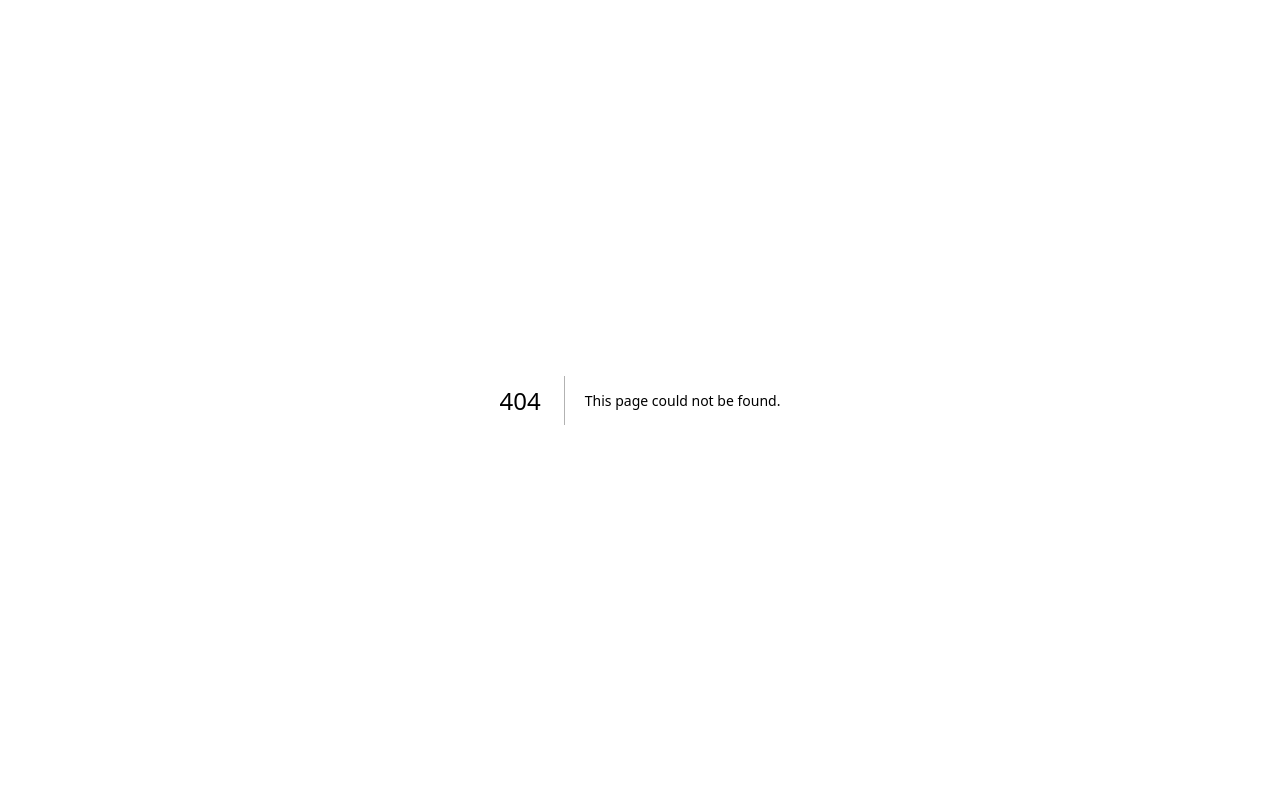
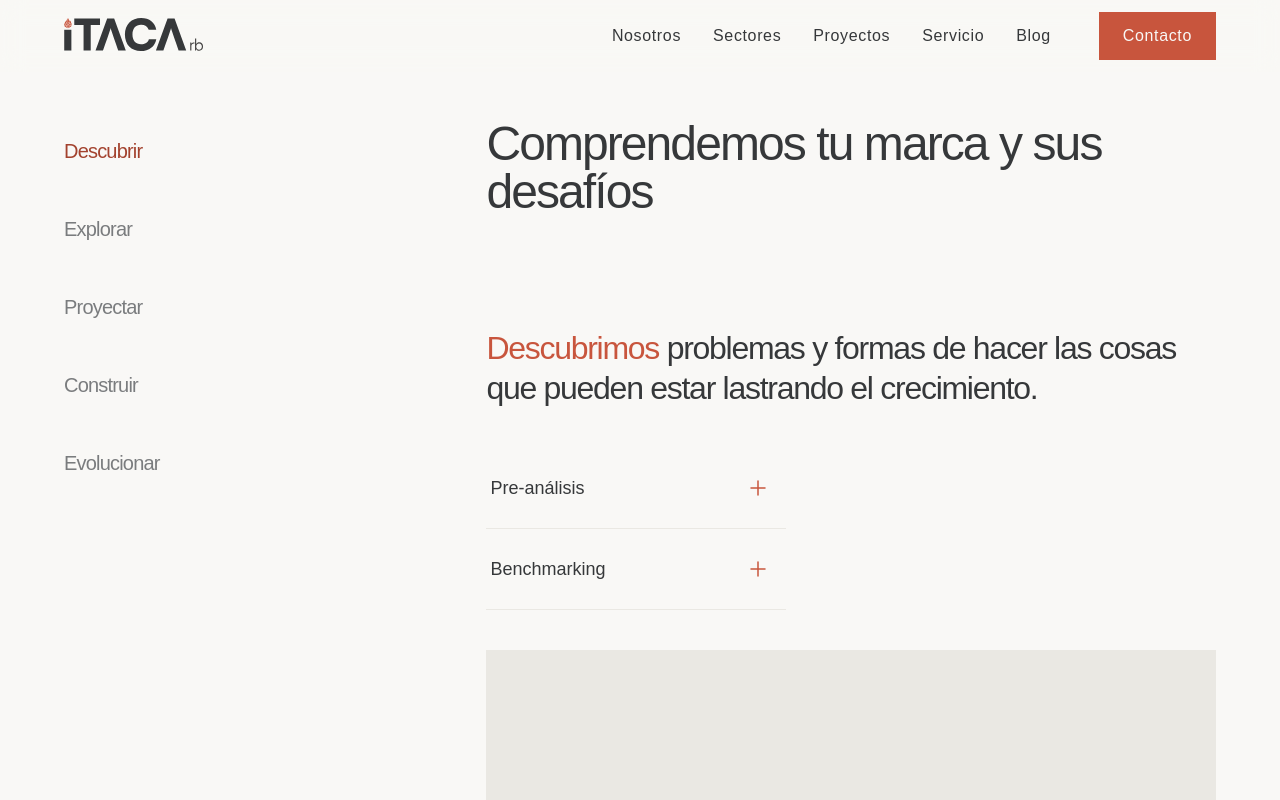
Before and after one commit to generacionads/itacarb, a Next.js app: page /servicio in a window 1280 px wide. Before the commit this address had no page. Shown: the top 800 px of the page. Built offline with nearby package versions, Linux system fonts and the light colour scheme; a web font is replaced by a local one.

Commit message:
servicio

```diff
--- /dev/null
+++ b/src/app/servicio/page.tsx
@@ -0,0 +1,204 @@
+"use client";
+
+import { useCallback, useEffect, useRef, useState } from "react";
+import { Header } from "@/components/layout/Header";
+import { Footer } from "@/components/layout/Footer";
+import { cn } from "@/lib/utils";
+
+const data = [
+  {
+    h2: "Comprendemos tu marca y sus desafíos",
+    subsections: [
+      {
+        id: "descubrir",
+        label: "Descubrir",
+        verb: "Descubrimos",
+        body: "problemas y formas de hacer las cosas que pueden estar lastrando el crecimiento.",
+        items: ["Pre-análisis", "Benchmarking"],
+      },
+      {
+        id: "explorar",
+        label: "Explorar",
+        verb: "Exploramos",
+        body: "el mercado, la competencia y las oportunidades que pueden impulsar tu negocio.",
+        items: ["Análisis de mercado", "Mapa de oportunidades"],
+      },
+    ],
+  },
+  {
+    h2: "Proyectamos tu estrategia de marca",
+    subsections: [
+      {
+        id: "proyectar",
+        label: "Proyectar",
+        verb: "Proyectamos",
+        body: "una estrategia coherente con tus objetivos que define con claridad qué hacer, cómo hacerlo y en qué orden.",
+        items: ["Estrategia de marca", "Plan de acción"],
+      },
+    ],
+  },
+  {
+    h2: "Materializamos tu estrategia",
+    subsections: [
+      {
+        id: "construir",
+        label: "Construir",
+        verb: "Construimos",
+        body: "las piezas y activos de comunicación que hacen crecer tu negocio de forma coherente.",
+        items: ["Identidad visual", "Contenidos y campañas"],
+      },
+      {
+        id: "evolucionar",
+        label: "Evolucionar",
+        verb: "Evolucionamos",
+        body: "continuamente el posicionamiento para mantener la relevancia y garantizar el crecimiento real.",
+        items: ["Seguimiento y optimización", "Consultoría continua"],
+      },
+    ],
+  },
+];
+
+const allSubsections = data.flatMap((cat) =>
+  cat.subsections.map((s) => ({ ...s, h2: cat.h2 }))
+);
+
+function AccordionItem({ label }: { label: string }) {
+  const [open, setOpen] = useState(false);
+  return (
+    <div className="border-b border-[#eae8e3]">
+      <button
+        className="flex w-full items-center justify-between py-4 px-1 text-left"
+        onClick={() => setOpen(!open)}
+      >
+        <span
+          className="text-[18px] font-light text-[#36383a]"
+          style={{ fontFamily: "Satoshi, sans-serif" }}
+        >
+          {label}
+        </span>
+        <span className="flex items-center justify-center p-3 shrink-0 text-[#c8553d]">
+          <svg width="24" height="24" viewBox="0 0 24 24" fill="none">
+            <path
+              d={open ? "M5 12H19" : "M12 5V19M5 12H19"}
+              stroke="currentColor"
+              strokeWidth="1.5"
+              strokeLinecap="round"
+            />
+          </svg>
+        </span>
+      </button>
+      {open && (
+        <div className="pb-6 px-1">
+          <p
+            className="text-[#7a7c7e] text-[16px] font-light leading-relaxed"
+            style={{ fontFamily: "Satoshi, sans-serif" }}
+          >
+            Contenido de {label}.
+          </p>
+        </div>
+      )}
+    </div>
+  );
+}
+
+export default function ServicioPage() {
+  const [activeId, setActiveId] = useState(allSubsections[0].id);
+  const sectionRefs = useRef<Map<string, HTMLElement>>(new Map());
+
+  const activeSection = allSubsections.find((s) => s.id === activeId) ?? allSubsections[0];
+
+  useEffect(() => {
+    const map = sectionRefs.current;
+    const observer = new IntersectionObserver(
+      (entries) => {
+        entries.forEach((entry) => {
+          if (entry.isIntersecting) setActiveId(entry.target.id);
+        });
+      },
+      { rootMargin: "-35% 0px -55% 0px", threshold: 0 }
+    );
+    map.forEach((el) => observer.observe(el));
+    return () => observer.disconnect();
+  }, []);
+
+  const scrollToSection = useCallback((id: string) => {
+    const el = sectionRefs.current.get(id);
+    if (!el) return;
+    // 72px header + ~150px sticky H2
+    const top = el.getBoundingClientRect().top + window.scrollY - 220;
+    window.scrollTo({ top, behavior: "smooth" });
+  }, []);
+
+  return (
+    <>
+      <Header />
+      <main className="pt-[72px] bg-[#f9f8f6] min-h-screen flex flex-col">
+        <div className="flex flex-1">
+          {/* Left sticky nav */}
+          <aside className="hidden md:flex flex-col sticky top-[72px] self-start h-[calc(100vh-72px)] w-[33%] shrink-0 px-4 sm:px-16 py-16">
+            <nav className="flex flex-col gap-12" aria-label="Servicios">
+              {allSubsections.map((s) => (
+                <button
+                  key={s.id}
+                  onClick={() => scrollToSection(s.id)}
+                  className={cn(
+                    "text-left text-[20px] font-medium tracking-[-0.04em] capitalize transition-colors duration-200",
+                    activeId === s.id
+                      ? "text-[#a3422e]"
+                      : "text-[#7a7c7e] hover:text-[#36383a]"
+                  )}
+                  style={{ fontFamily: "Satoshi, sans-serif" }}
+                >
+                  {s.label}
+                </button>
+              ))}
+            </nav>
+          </aside>
+
+          {/* Right column */}
+          <div className="flex-1">
+            {/* Sticky H2 */}
+            <div className="sticky top-[72px] z-10 bg-[#f9f8f6] px-4 sm:px-16 py-12">
+              <h2
+                className="text-[#36383a] text-[32px] md:text-[48px] font-medium tracking-[-0.04em] leading-none"
+                style={{ fontFamily: "Satoshi, sans-serif" }}
+              >
+                {activeSection.h2}
+              </h2>
+            </div>
+
+            {/* Sections */}
+            {allSubsections.map((s) => (
+              <section
+                key={s.id}
+                id={s.id}
+                ref={(el) => {
+                  if (el) sectionRefs.current.set(s.id, el);
+                }}
+                className="px-4 sm:px-16 py-16 border-b border-[#eae8e3]"
+              >
+                <p
+                  className="text-[24px] md:text-[32px] font-medium tracking-[-0.04em] leading-tight"
+                  style={{ fontFamily: "Satoshi, sans-serif" }}
+                >
+                  <span className="text-[#c8553d]">{s.verb}</span>{" "}
+                  <span className="text-[#36383a]">{s.body}</span>
+                </p>
+
+                <div className="mt-10 max-w-[300px]">
+                  {s.items.map((item) => (
+                    <AccordionItem key={item} label={item} />
+                  ))}
+                </div>
+
+                <div className="mt-10 bg-[#eae8e3] h-60 w-full" />
+              </section>
+            ))}
+          </div>
+        </div>
+
+        <Footer />
+      </main>
+    </>
+  );
+}
```
